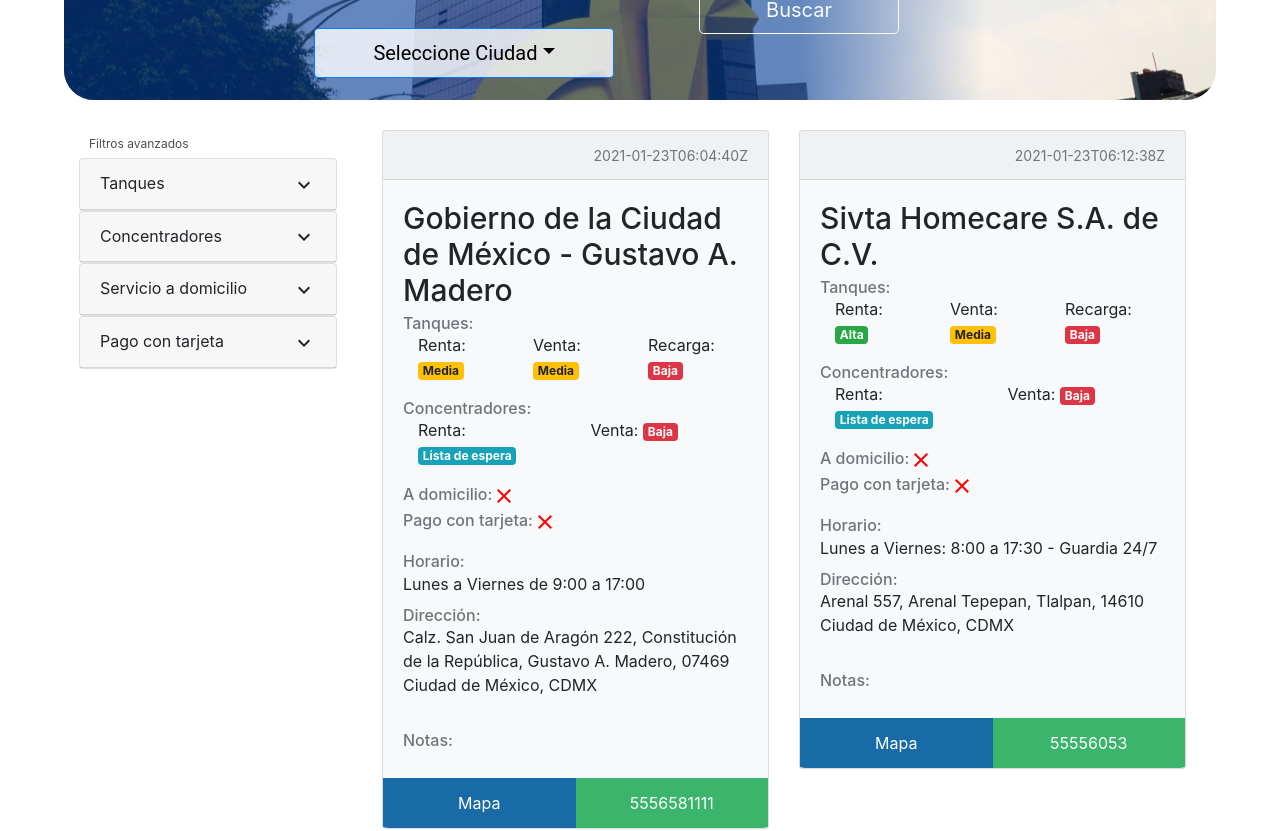
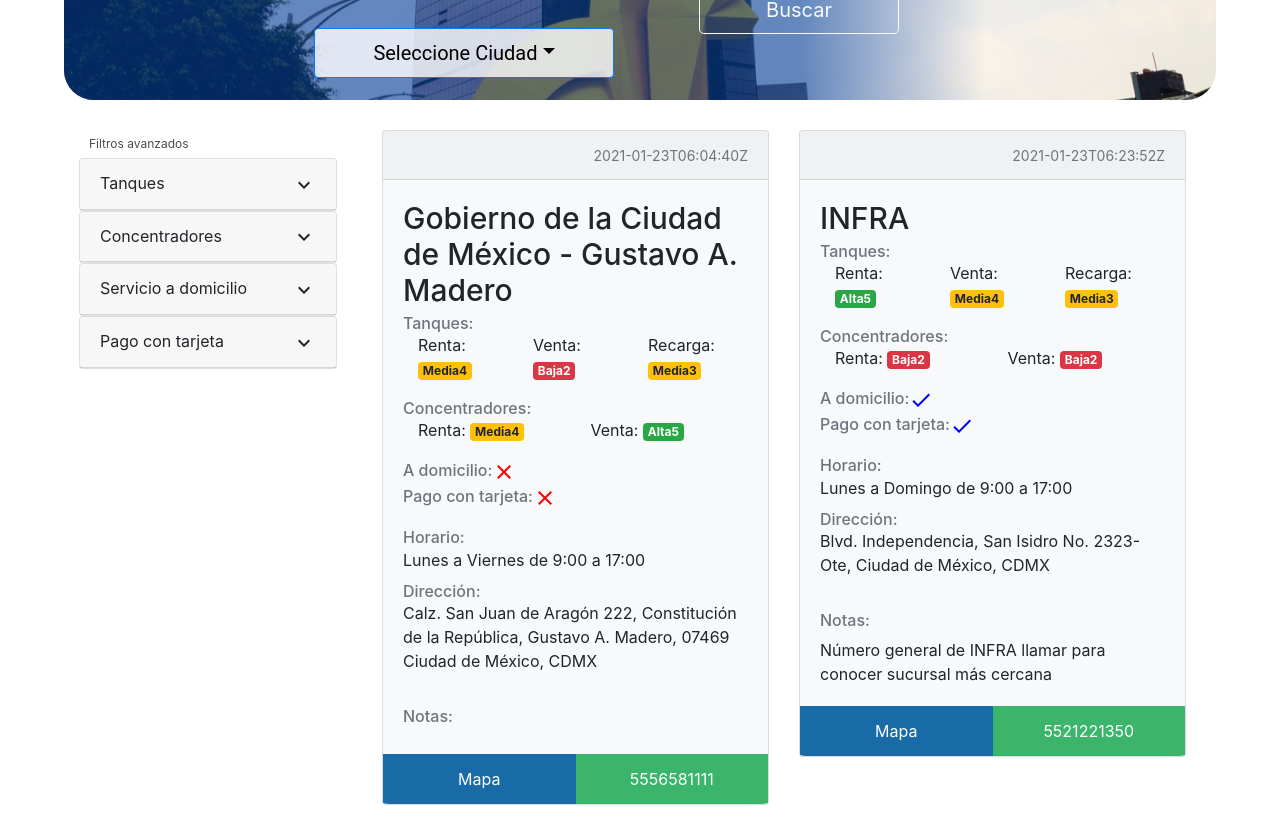
Before and after one commit to AlexisFlores17/oxigeno.cc.front, a React (Create React App) app: page / in a window 1280 px wide. Shown: the part 380-1211 px from the top of the page. Built offline with nearby package versions, Linux system fonts and the light colour scheme; the HTML template or start-up script is replaced by a standard one.

Commit message:
complete card availability with filters

```diff
--- a/src/Componentes/CardsGrid.js
+++ b/src/Componentes/CardsGrid.js
@@ -3,11 +3,13 @@
 
 export default function App() {
   console.log(data[1].concentradores[0])
-  const distribuidores_con_tanque = data.filter(distribuidor => distribuidor.tanques[0] != null);
+  const distribuidores_con_tanque = data.filter(distribuidor => distribuidor.tanques[0] != null);  //TODO:quitar este filtro
+  const distribuidores_con_concentradores = data.filter(distribuidor => distribuidor.concentradores[0] != null);  //TODO:quitar este filtro
+  const distribuidores_completos = data.filter(distribuidor => distribuidor.tanques[0] != null && distribuidor.concentradores[0] != null);  //TODO:quitar este filtro
 
   return (
     <div className="tarjetas-container">
-      {distribuidores_con_tanque.map((distribuidor) =>
+      {distribuidores_completos.map((distribuidor) =>
         <MyCard
           key={distribuidor.nombre_distribuidor}
           distribuidor = {distribuidor}
--- a/src/Componentes/MyCard.js
+++ b/src/Componentes/MyCard.js
@@ -22,27 +22,37 @@
     tanques,
   }= props.distribuidor
 
-  let tanques_renta = tanques[0].disponibilidad_recarga
-  let tanques_venta = tanques[0].disponibilidad_recarga
+  let tanques_renta = tanques[0].disponibilidad_renta
+  let tanques_venta = tanques[0].disponibilidad_venta
   let tanques_recarga = tanques[0].disponibilidad_recarga
 
-  // let concentradores_renta = concentradores[0].disponibilidad_recarga
-  // let concentradores_venta = concentradores[0].disponibilidad_recarga
+
+  let concentradores_renta = concentradores[0].disponibilidad_renta
+  let concentradores_venta = concentradores[0].disponibilidad_venta
+
+
+
+  function disponibilidadPicker(tanques) {
     let disponibilidad
 
-  if(tanques_renta <= 2){
-    disponibilidad = <Badge variant="danger">Baja</Badge>
+
+    if(tanques <= 2){
+      disponibilidad = <Badge variant="danger">Baja{tanques}</Badge>
     }
-  else if(tanques_renta > 2 &&  tanques_renta <= 4){
-    disponibilidad = <Badge variant="warning">Media</Badge>
+    else if(tanques > 2 &&  tanques <= 4){
+      disponibilidad = <Badge variant="warning">Media{tanques}</Badge>
     }
-  else if(tanques_renta > 4){
-    disponibilidad = <Badge variant="success">Alta</Badge>
+    else if(tanques > 4){
+      disponibilidad = <Badge variant="success">Alta{tanques}</Badge>
     }
     else{
       disponibilidad = <Badge variant="dark">Sin Información</Badge>
     }
 
+
+    return disponibilidad
+
+  }
 
   return (
     <div className="col-6 card-lencho">
@@ -56,13 +66,13 @@
           <Container>
             <Row>
               <Col>
-                Renta: {disponibilidad}
+                Renta: {disponibilidadPicker(tanques_renta)}
               </Col>
               <Col>
-                Venta: <Badge variant="warning">Media</Badge>
+                Venta: {disponibilidadPicker(tanques_venta)}
               </Col>
               <Col>
-                Recarga: <Badge variant="danger">Baja</Badge>
+                Recarga: {disponibilidadPicker(tanques_recarga)}
               </Col>
             </Row>
           </Container>
@@ -71,10 +81,10 @@
           <Container>
             <Row>
               <Col>
-                Renta: <Badge variant="info">Lista de espera</Badge>
+                Renta: {disponibilidadPicker(concentradores_renta)}
               </Col>
               <Col>
-                Venta: <Badge variant="danger">Baja</Badge>
+                Venta: {disponibilidadPicker(concentradores_venta)}
               </Col>
             </Row>
           </Container>
```
Also changed, not shown: 1 other file (tests, documents, lock files or other folders). Lines whose indentation alone changed are shown as unchanged.
